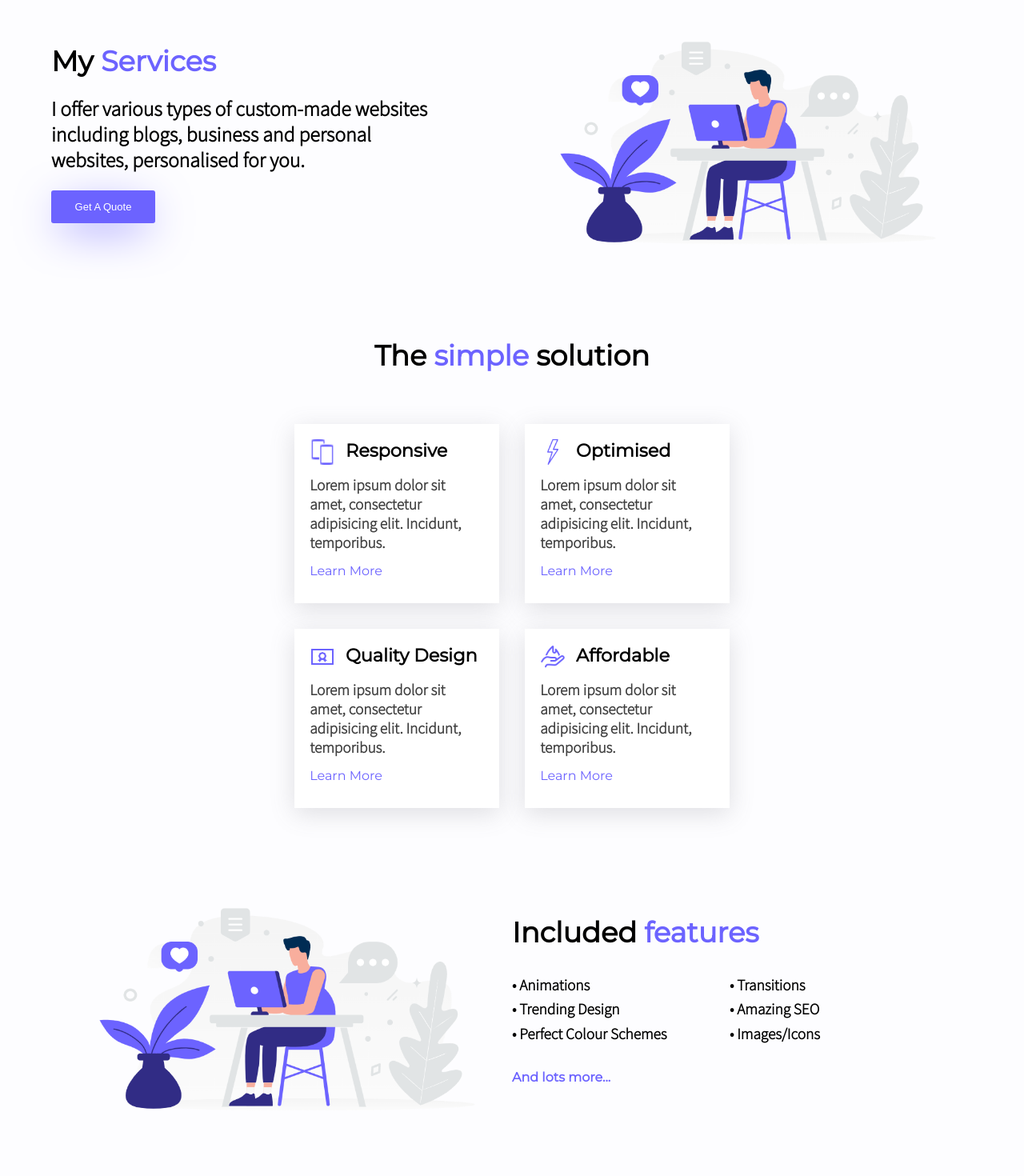
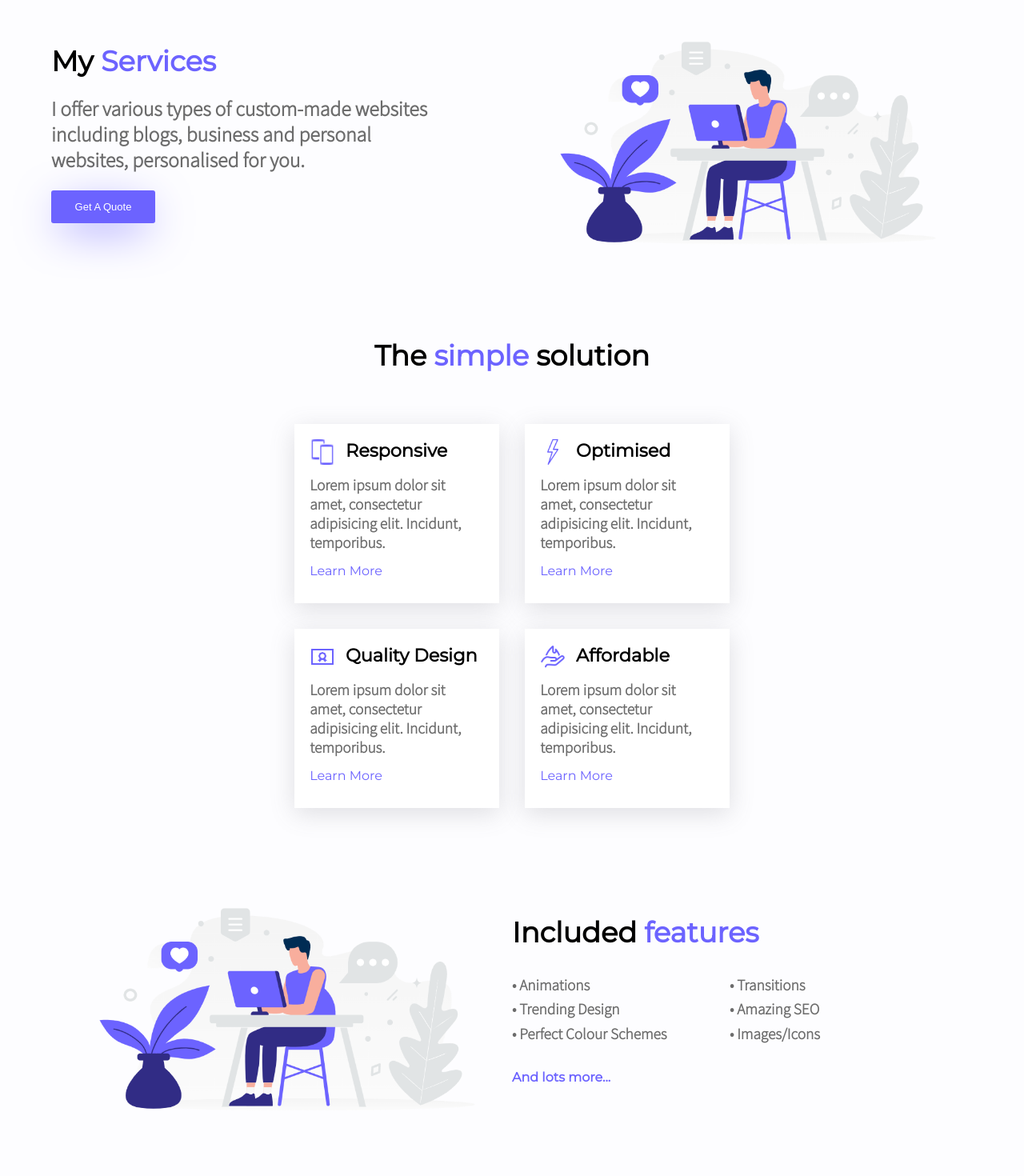
Before and after one commit to harleyswift1/landing_page_1, a React (Create React App) app: page / in a window 1280 px wide. Shown: the part 900-2370 px from the top of the page at 80% size. Built offline with nearby package versions, Linux system fonts and the light colour scheme.

Commit message:
Changed font colour contrast on text

```diff
--- a/src/components/Section1/Section1.css
+++ b/src/components/Section1/Section1.css
@@ -20,6 +20,7 @@
 
 .section1-content-left p {
     font-weight: bold;
+    color: #6c6c6c;
     font-size: 1.6rem;
 }
 
--- a/src/components/Section2/Card/Section2Card.css
+++ b/src/components/Section2/Card/Section2Card.css
@@ -36,7 +36,7 @@
 }
 
 .section-2-card-content p {
-    color: #3f3f3f;
+    color: #6c6c6c;
     font-weight: bold;
     font-size: 1.2rem;
 }
--- a/src/components/Section3/Section3.css
+++ b/src/components/Section3/Section3.css
@@ -37,6 +37,7 @@
 }
 
 .feature-list-item {
+    color: #6c6c6c;
     width: 15rem;
     font-size: 1.2rem;
     font-weight: bold;
```
